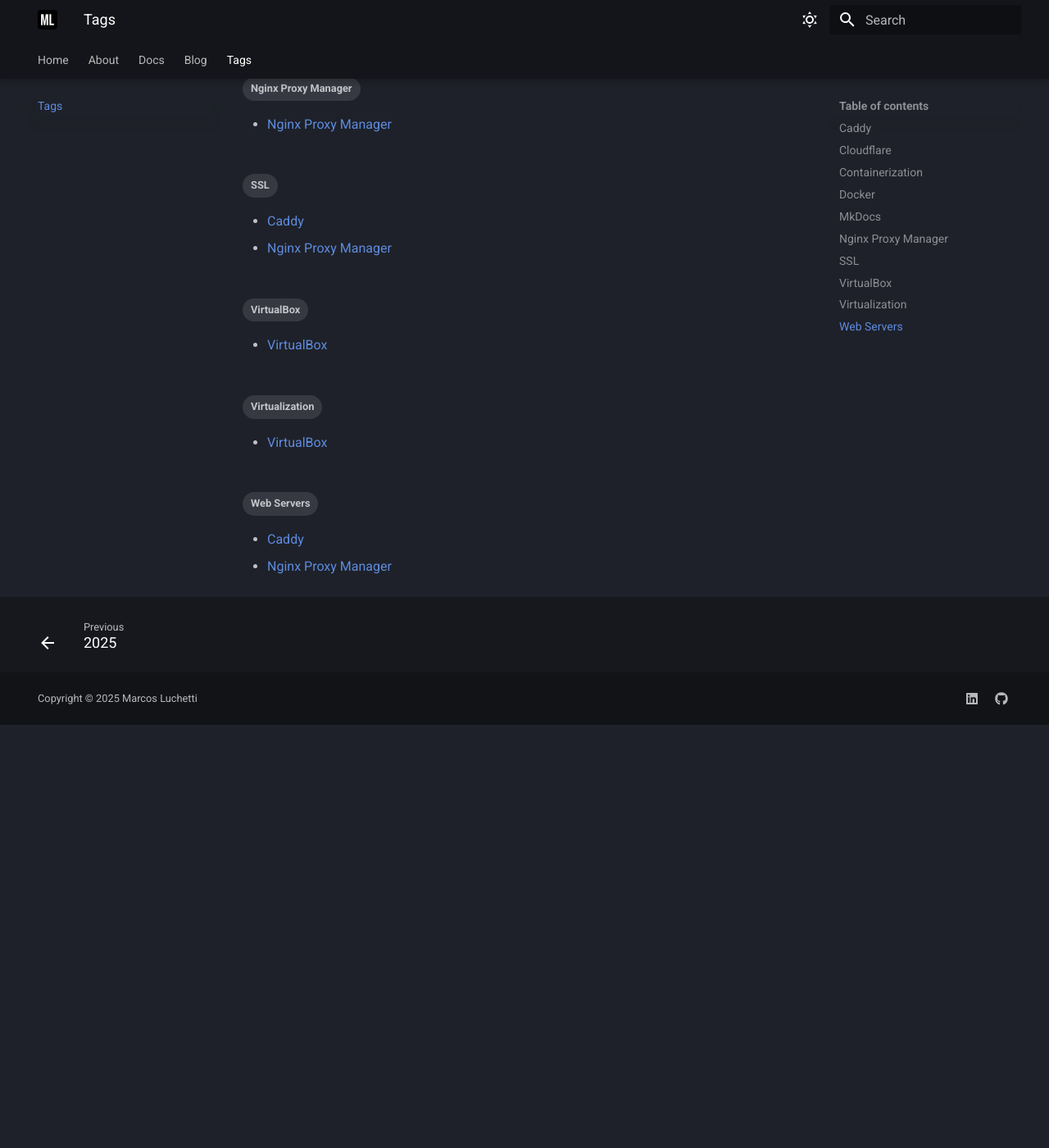
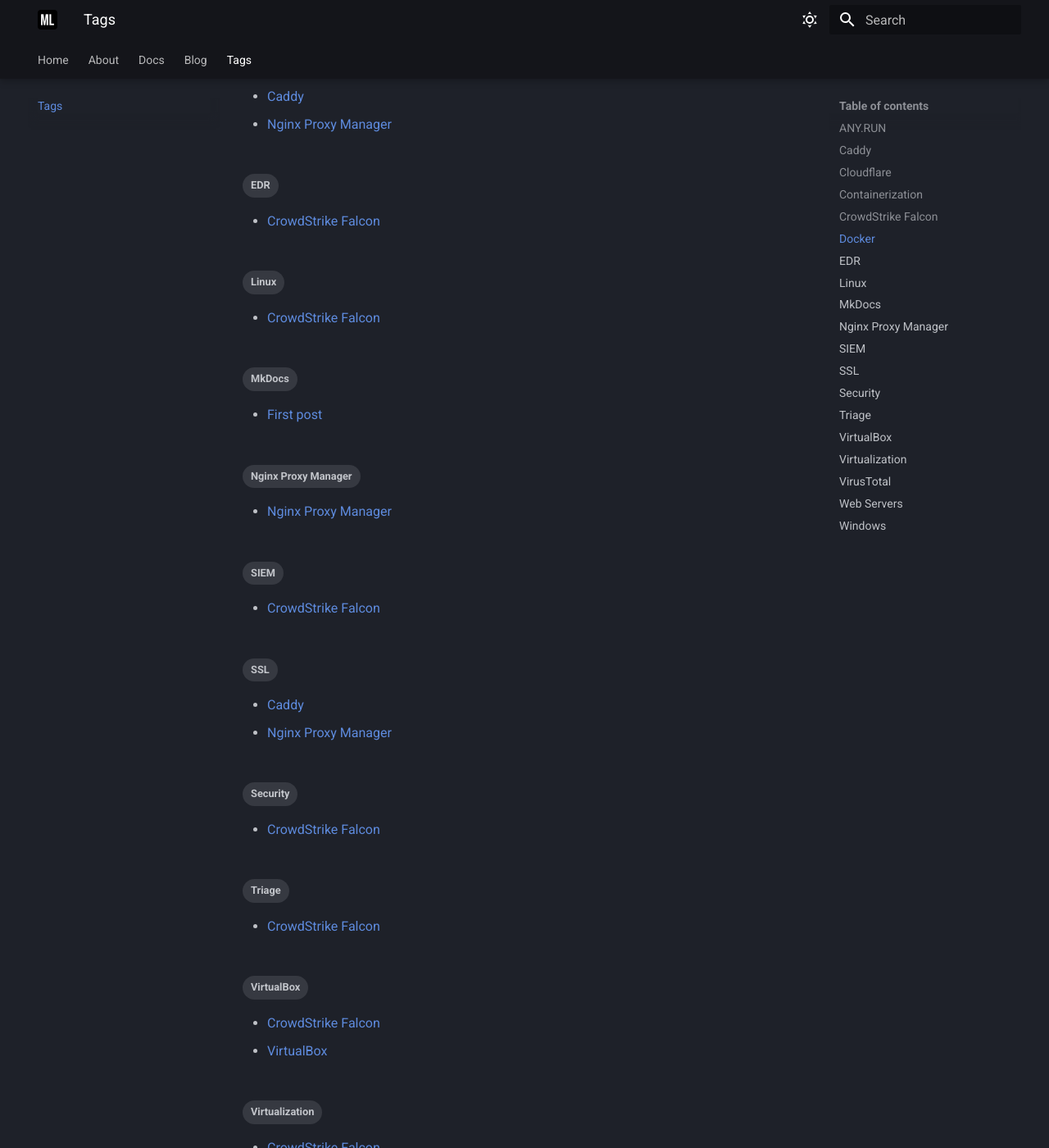
Before and after one commit to mluchettii/mkdocs-material-mluchetti, an MkDocs documentation site: the page built from docs/tags.md, in a window 1280 px wide and 1400 px high, scrolled down 898 px. Shown: the whole window at 82% size. Built offline with MkDocs 1.6.1 and Material for MkDocs 9.7.7, drawn with Linux system fonts in a browser that asks for light colours; before the commit the page ends 1782 px from its top, so only the background shows below that; part of the change alters nothing that is shown; some of the changed text lies outside the part shown.

Commit message:
Added SIEM/EDR section, CrowdStrike Falcon documentation

````diff
--- /dev/null
+++ b/docs/docs/siem-edr/crowdstrike/falcon.md
@@ -0,0 +1,267 @@
+---
+tags:
+    - CrowdStrike Falcon
+    - SIEM
+    - EDR
+    - Triage
+    - Security
+    - Virtualization
+    - Windows
+    - Linux
+    - VirtualBox
+    - VirusTotal
+    - ANY.RUN
+---
+
+# CrowdStrike Falcon
+
+## Description
+
+**Falcon** is CrowdStrike's cloud-based, holistic SIEM platform that provides next-generation antivirus (NGAV), endpoint detection and response (EDR), cyber threat intelligence, and more capabilities that prevent all types of attacks. It is installed on endpoint devices as a lightweight sensor that consumes very little resources, and is capable of replacing AV entirely, as well as a suite of other independent tools. Falcon can be installed on Windows, Linux, and macOS, as well as mobile devices.
+
+## Falcon sensor
+
+The **Falcon sensor** is a lightweight, intelligent software module installed on endpoints such as laptops, desktops, and servers. It operates in real time to monitor system activity and behavior, capturing and recording data on running processes, network connections, file access, and other endpoint events. This enables it to detect malicious activity quickly, block attacks on the system, and provide continuous endpoint detection and response (EDR). EDR is one of Falcon's core capabilities. It is best described as a solution that records behaviors at system-level for each endpoint, and it uses a multitude of data analytics techniques to detect suspicious behavior. Falcon also provides contextual information, blocks malicious activity, and provides suggestions for remediation of affected systems.
+
+### Windows installation
+
+1. Download the Falcon sensor from the Falcon Main view hub.
+
+2. Paste in your Customer ID and click 'Install'.
+
+3. Once installation has finished, your device will appear in the hosts dashboard.
+
+### Linux installation
+
+1. From 'Sensor downloads', download and install the appropriate package for your distribution.
+
+
+    ```bash title="For Debian-based"
+    sudo apt install ~/Downloads/falcon-sensor_.deb
+    ```
+
+2. Post-install configuration:
+
+    ```bash title="a. Enter the Customer ID to the Falcon configuration"
+    sudo /opt/CrowdStrike/falconctl -s --cid=xxxxx
+    ```
+
+    ```bash title="b. Start and enable the falcon-sensor system daemon"
+    sudo systemctl start falcon-sensor
+    sudo systemctl enable falcon-sensor
+    ```
+
+    ```bash title="c. Verify that the Falcon sensor is running"
+    sudo ps -e | grep falcon-sensor
+    # Output should look like the following:
+    # 3191 ?    00:00:05 falcon-sensor-b
+    ```
+
+3. The new Linux host should appear on your hosts dashboard.
+
+## Next-gen antivirus
+
+CrowdStrike's Falcon sensor is capable of detecting malware in real time using advanced techniques. This includes file analysis, machine learning, behavioral analysis, and threat intelligence -- all of these help Falcon quickly identify and respond to both known and unknown malware, ransomware, and fileless attacks. Once a threat is detected, Falcon isolates the affected endpoint and generates detailed reports for security teams, also providing tactical insights from frameworks like MITRE ATT&CK.
+
+### Triage exercise
+
+In this exercise, you will prepare a Windows 11 virtual machine with the Falcon sensor installed on it. Then, you will practice threat detection and investigation with Falcon, threat analysis with VirusTotal and ANY.RUN, and then write your own triage documentation.
+
+#### Threat detection
+
+1. Install and configure the Falcon sensor on a Windows 11 virtual machine.
+
+2. In the VM, download a Trojan from this GitHub repository:
+
+    !!! warning "CAUTION: These files CAN ruin your computer! Always use them within a sandboxed environment."
+
+        <https://github.com/Da2dalus/The-MALWARE-Repo>
+
+3. If the file downloaded successfully, then the CrowdStrike Falcon sensor will instantly detect and quarantine the Trojan.
+
+#### Threat investigation
+
+1. From the Falcon Hub, click on the 'Next-gen AV' tab. You will see a list of recently quarantined items with file names, date of quarantine, affected host, and the user associated with the event.
+
+2. Expand the sidebar, then click 'Endpoint security' > 'Activity dashboard'.
+
+3. Click 'See details' beside the most recent detection.
+
+    !!! note "Detection details"
+
+        This information pertains to the event's severity, detection tactic and technique, process origin, etc. Take note of the SHA256 hash value found under the 'Triggering Indicator'. This hash value is unique to the malicious file and can be used for further threat investigation.
+
+
+#### Threat analysis
+
+##### VirusTotal
+
+1. Copy the hash value to your clipboard.
+
+2. Go on [VirusTotal](https://www.virustotal.com/) and paste the hash into the 'Search' field.
+
+3. Here, you can see the severity score, security vendor analyses, behavior, community insights, etc., pertaining to the threat.
+
+##### ANY.RUN
+
+1. Go on [ANY.RUN](https://app.any.run/) to detonate the malware in an interactive malware analysis sandbox (business email required).
+
+2. Click on 'Submit URL' and enter the URL of the malware repo from earlier:
+
+    <https://github.com/Da2dalus/The-MALWARE-Repo>
+
+3. Upon starting the VM, a browser will automatically take you to the malware repo. Try downloading and detonating some of them.
+
+4. Upon detonation, monitor the resource usage and process information on the right pane to see what happens to the machine in real time.
+
+5. Click view more information to see advanced details of the process.
+
+#### Triage documentation
+
+##### Triage documentation template
+
+Document your findings using the following template:
+
+``` title="Triage documentation template"
+Description:
+Date:
+Time Quarantined:
+Source IP:
+Destination IP:
+User:
+File Path:
+Filenames:
+SHA-1:
+SHA-256:
+MD5:
+Analysis:
+
+Status:
+```
+
+##### Triage documentation examples
+
+Here are a couple of examples:
+
+``` title="Triage A"
+Description: msedge.exe on LENOVO by marcos
+Date: Jun. 20, 2025
+Time Quarantined: 10:57:39
+Source IP: xx.xxx.xxx.xxx
+Destination IP: xx.xxx.xxx.xxx
+User: marcos
+File Path: \Device\HarddiskVolume3\Users\marcos\Downloads\Zika.exe
+Filenames: Zika.exe
+SHA-1: 86165eb8eb3e99b6efa25426508a323be0e68a44
+SHA-256: 1a904494bb7a21512af6013fe65745e7898cdd6fadac8cb58be04e02346ed95f
+MD5: 40228458ca455d28e33951a2f3844209
+
+Analysis: Malicious executable file (Zika.exe) detected on LENOVO host's
+user "marcos" with IP address of xx.xxx.xxx.xxx. File was detonated in
+AnyRun VM, receiving a threat score of 100%. Malicious file was quarantined
+and then deleted by analyst.
+
+Status: CLOSED | TRUE POSITIVE | DELETED
+```
+
+``` title="Triage B"
+Description: wscript.exe on LENOVO by marcos
+Date: Jun. 18, 2025
+Time Quarantined: 13:27:21
+Source IP: xx.xxx.xxx.xxx
+Destination IP: xx.xxx.xxx.xxx
+User: marcos
+File Path: \Device\HarddiskVolume3\Windows\System32\wscript.exe
+Triggering Indicator: "C:\WINDOWS\System32\WScript.exe" "C:\Users\marcos\Downloads\Pleh.vbs"
+Filenames: wscript.exe, Pleh.vbs
+SHA-1: e13989a5ba4dba2cbc7c2a779b06f381266c32c7
+SHA-256: dc98a3995c8c9db2897b3dcd603d0a55e9d6b42cb3900f9b5666dbb461172197
+MD5: 55cde934290e89ae29f92ff118b6280c
+
+Analysis: Malicious script execution detected and prevented on LENOVO host's
+user "marcos" with IP address of xx.xxx.xxx.xxx. Script attempted to tamper
+with Falcon sensor. VBS script file is detected as a malicious worm with a
+score of 47/61 on VirusTotal. File has been quarantined and deleted by analyst.
+
+Status: CLOSED | TRUE POSITIVE | DELETED
+```
+
+## On-demand scans
+
+CrowdStrike Falcon supports **on-demand scans** can be run immediately or scheduled for later on selected hosts or host groups. These scans detect and analyze potential security threats on endpoints. On-demand scans are particuarly useful for detecting malicious executables (e.g., .exe, .dll) and do not scan non-executable or archive files by default. This serves as an additional layer of inspection beyond Falcon's real-time protection.
+
+### Scanning exercise
+
+For this exercise, you will create a new scan template that will be used by Falcon to scan specific directories within certain endpoints for threats.
+
+1. To create a new scan, expand the sidebar, then click on 'Endpoint security' > 'On-demand scans'.
+
+2. In the scan configuration, select when you want the scan to begin, which host machine targets to scan, and the file paths and exclusions.
+
+    !!! note "Scan notifications"
+
+        For Windows endpoints, you will be notified from the endpoint itself of the start/completion of the scan, and if suspicious files were detected.
+
+3. Go back to the Falcon 'On-demand scans' page. Click on the most recent scan with the status of 'Completed', then click on 'See full details' on the right pane.
+
+4. Here, you can see a list of files that were detected as malicious. Click on the square icon to the right of any detection, and click 'Investigate hash'.
+
+5. From here, you can begin a triaging like in the previous exercise, using tools like [VirusTotal](https://www.virustotal.com/) and [ANY.RUN](https://app.any.run/) to aid you in your investigation.
+
+## Indicators of Compromise
+
+CrowdStrike Falcon uses **Indicators of Compromise (IOCs)** as digital forensic clues to detect and respond to security breaches. IOCs are pieces of evidence (file hashes, IP addresses, domains, registry keys, or unusual system behaviors) that suggest a device or network has been compromised. Falcon allows security teams to create, manage, and deploy custom IOCs to proactively detect, track, and block known threats in their environment.
+
+One of Falcon's features is **IOC management**. With this, you can add, review, and update indicators like file hashes (SHA256, SHA1, MD5), malicious domains, or IP addresses. You can also specify actions such as "Detect Only" (flag suspicious activity) or "Detect & Prevent" (block immediately). Regular review and auditing of IOCs help maintain effectiveness and reduce false positives.
+
+Additionally, **Machine Learning (ML) exclusions** in Falcon are used to prevent the ML-based detection engine from flagging certain files, processes, or scenarios that are known to be safe but might otherwise be incorrectly detected as malicious. In SIEM/EDR environments, this configuration of IOCs and ML exclusions is called **tuning**.
+
+### EDR tuning exercise
+
+For the first part of this exercise, you will create a **custom IOC** for a malicious file. For the second part, you will create an **ML exclusion** that prevents false positives.
+
+#### Create a custom IOC
+
+Suppose that there is a malicious file that does not get automatically quarantined by the Falcon sensor. One such example from [The-MALWARE-Repo](https://github.com/Da2dalus/The-MALWARE-Repo) is the Trojan executable named 'StartBlueScreen.exe'. For this part of the exercise, you will create a custom IOC that detects a malicious file based on its hash value.
+
+1. To create a custom IOC, expand the sidebar and click on 'Endpoint security' > 'IOC management'.
+
+2. Now, create an IOC by clicking on the button with the vertical three dots to the right,and click on 'Add hashes':
+
+    * Add the hash value of the malicious file
+
+        !!! note "Add hash"
+
+            Calculate the SHA256 hash of the file by running the following command in the PowerShell terminal:
+
+            ```pwsh
+            Get-FileHash -Path "C:\path\to\your\file.ext"
+            ```
+
+    * Provide an accurate filename and description
+
+    * Assign the corresponding OS platform tag
+
+    * Label with the appropriate severity level
+
+    * Determine the action to take on detection
+
+    The Falcon sensor will now automatically detect the file with this unique hash and quarantine it.
+
+#### Create an ML exclusion
+
+Let's say that you want to exclude a certain file or files within a directory from being quarantined because you know that they will only be used for forensic purposes and will not pose a threat. For that, you will need to create an **ML exclusion**.
+
+1. To create an ML exclusion, expand the sidebar and click on 'Endpoint security' > 'Exclusions'.
+
+2. Click on 'Create exclusion' in the lower navbar.
+
+3. Select if you want the exclusion to apply to 'All hosts' or a 'Group of hosts', and click 'Next'.
+
+4. Check that the target(s) is excluded from detections and preventions.
+
+5. Under 'Exclusion pattern', enter the absolute path to the file or directory, or file type that you want to exclude.
+
+6. Add a comment for the audit log, and then click 'Create exclusion'.
+
+With this ML exclusion, you can prevent non-threatening files from being quarantined and prevent alerts for false positives.
--- a/mkdocs.yml
+++ b/mkdocs.yml
@@ -46,6 +46,10 @@ nav:
     - About Me: about/about.md
   - Docs:
     - Setup: docs/index.md
+    - SIEM/EDR:
+      - CrowdStrike Falcon: docs/siem-edr/crowdstrike/falcon.md
+      - IBM QRadar: docs/siem-edr/qradar/qradar.md
+      - Wazuh: docs/siem-edr/wazuh/wazuh.md
     - Virtualization:
       - VirtualBox: docs/virtualization/virtualbox.md
     - Web Servers:
````
Also changed, not shown: docs/docs/siem-edr/qradar/qradar.md (added), docs/docs/siem-edr/wazuh/wazuh.md (added).
